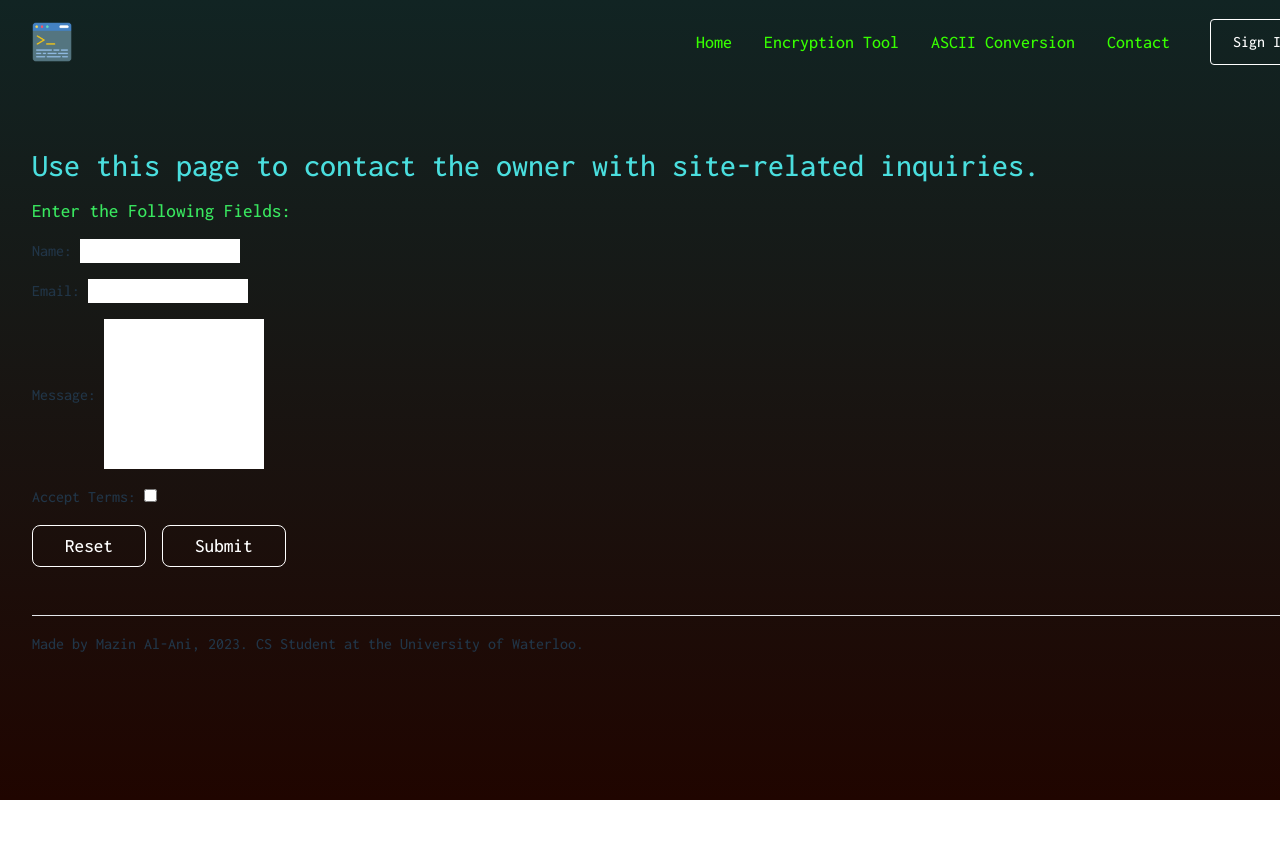
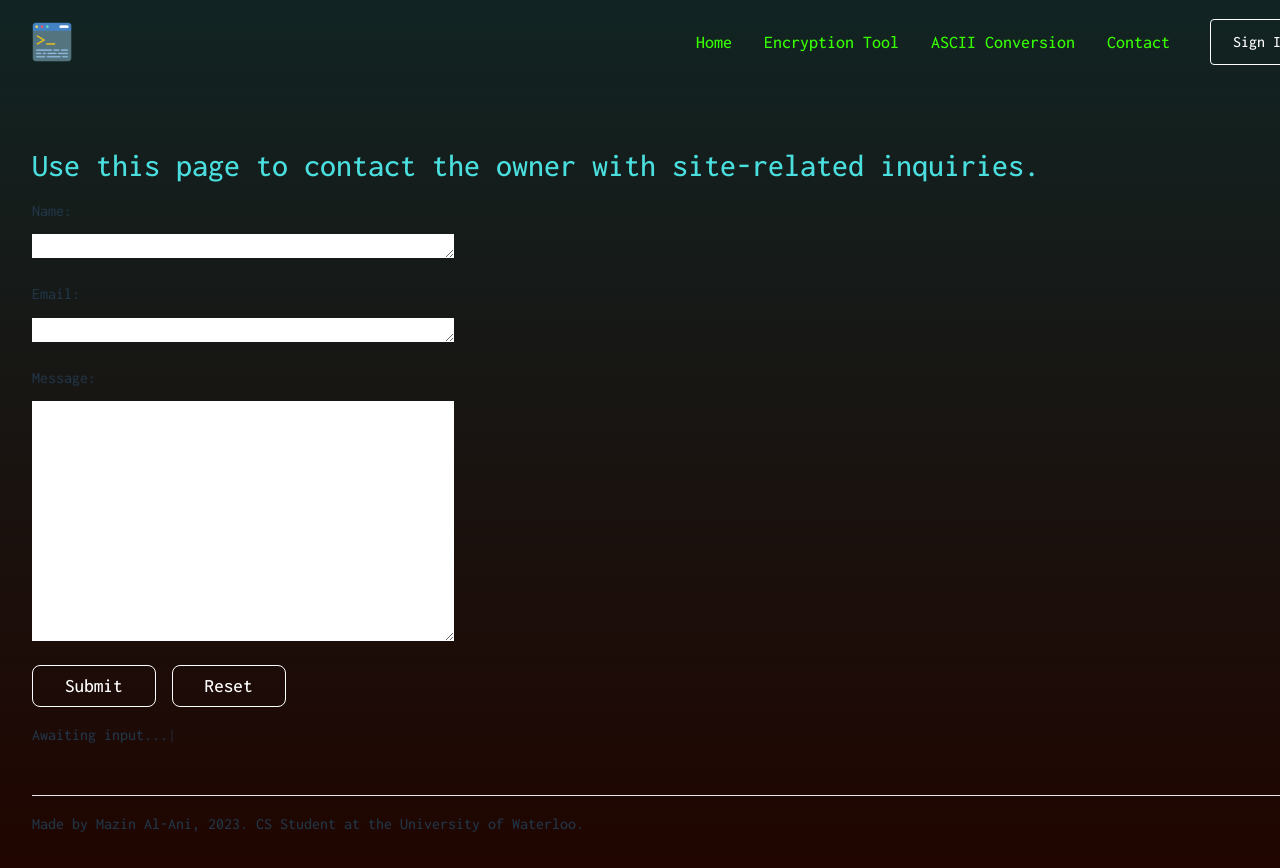
Before and after one commit to mazinal-ani/message-encryption-system, a React (Vite) app: page /contact in a window 1280 px wide. Shown: the top 868 px of the page. Before the commit the page ends 800 px from the top, so only its background shows below. Built offline with nearby package versions, Linux system fonts and the light colour scheme.

Commit message:
Fixed reset button in contact form

```diff
--- a/src/components/contactform.jsx
+++ b/src/components/contactform.jsx
@@ -1,11 +1,16 @@
-import React from 'react';
+/*import { React } from 'react';
+import { Formik, Form, Field, ErrorMessage, useFormik } from "formik";
 import './stylesheet.css';
-import { Formik, Form, Field, ErrorMessage } from "formik";
 
 const DataForm = () => (
   <>
     <h1 className='form_descriptions'>Enter the Following Fields:</h1>
     <Formik
+
+      const formik = useFormik({
+
+      }
+      );
       initialValues={{ name: "", email: "", message: "", acceptedTerms: false }}
       validate={(values) => {
         const errors = {};
@@ -43,19 +48,34 @@ const DataForm = () => (
             <label className='inner_field_padding'>
               Name:
             </label>
-            <Field type="text" name="name" />
+            <Field
+            type="text"
+            name="name"
+            onChange={formik.handleChange}
+            value={formik.values.message}
+            />
             <ErrorMessage name="name" component="span" />
           </div>
           <div className='field_padding'>
             <label className='inner_field_padding' htmlFor="email">Email:</label>
-            <Field type="email" name="email" />
+            <Field
+            type="email"
+            name="email"
+            onChange={formik.handleChange}
+            value={formik.values.email}/>
             <ErrorMessage name="email" component="span" />
           </div>
           <div className='field_padding'>
             <label className='inner_field_padding'>
               Message:
             </label>
-            <Field type="text" name="message" style={{ height: 150 }}/>
+            <Field
+            type="text"
+            name="message"
+            style={{ height: 150 }}
+            onChange={formik.handleChange}
+            value={formik.values.message}
+            />
             <ErrorMessage name="message" component="span" />
           </div>
           <div className='field_padding'>
@@ -65,7 +85,7 @@ const DataForm = () => (
           </div>
           <button
             type="button"
-            onClick={handleReset}
+            onClick={formik.handleReset}
             disabled={!dirty || isSubmitting}
           >
             Reset
@@ -79,4 +99,116 @@ const DataForm = () => (
   </>
 );
 
-export default DataForm;
+export default DataForm;*/
+
+
+
+
+
+
+
+
+
+
+
+
+
+
+import { React, useState } from 'react';
+import Typed from "react-typed";
+import { Formik, Form, Field, ErrorMessage, useFormik } from "formik";
+import './stylesheet.css';
+
+
+const DataForm = () => {
+
+  const [responseData, setResponseData] = useState(null);
+
+  const formik = useFormik({
+    initialValues: {
+      name: '',
+      email: '',
+      message: '',
+    },
+    onSubmit: (values) => {
+      console.log(values);
+      fetch('http://127.0.0.1:5000/encrypt', {
+            method: 'POST',
+            mode: 'cors',
+            headers: {
+              'Content-Type': 'application/json',
+            },
+            body: JSON.stringify({
+              values
+            }),
+          })
+          .then(response => response.json())
+          .then(data => setResponseData(JSON.stringify(data)))
+          }
+    }
+  );
+
+  return(
+    <div>
+      <form onSubmit={formik.handleSubmit}>
+      <div className='form_field'>
+        <label htmlFor='name'>
+          Name:
+        </label>
+        <textarea
+        id="name"
+        rows="1"
+        name="name"
+        type="name"
+        onChange={formik.handleChange}
+        value={formik.values.name}
+        />
+      </div>
+      <div className='form_field'>
+        <label htmlFor='name'>
+          Email:
+        </label>
+        <textarea
+        id="email"
+        rows="1"
+        name="email"
+        type="email"
+        onChange={formik.handleChange}
+        value={formik.values.email}
+        />
+      </div>
+      <div className='form_field'>
+        <label htmlFor='message'>
+          Message:
+        </label>
+        <textarea
+        id="message"
+        rows="10"
+        name="message"
+        type="message"
+        onChange={formik.handleChange}
+        value={formik.values.message}
+        />
+      </div>
+      <button type="submit">Submit</button>
+      <button onClick={formik.handleReset}>Reset</button>
+      </form>
+      <div className='field_padding'>
+      {responseData === null ? (
+        <Typed
+        strings={["Awaiting input..."]}
+        typeSpeed={25}
+        backSpeed={10}
+        loop/>
+      ) : (
+        <div>
+          <h1 className='field_padding'>Here is your encrypted message:</h1>
+          <h1 className='form_descriptions'>{responseData.replace(/"/g, '')}</h1>
+        </div>
+      )}
+      </div>
+    </div>
+  );
+};
+
+export default DataForm
--- a/src/components/stylesheet.css
+++ b/src/components/stylesheet.css
@@ -16,6 +16,12 @@
     font-size: 1.2rem;
 }
 
+.form_descriptions_msg{
+    color: #39e75f;
+    font-size: 1.2rem;
+    margin-bottom: 1rem;
+}
+
 .link_text{
     color: #4adede;
 }
@@ -23,6 +29,19 @@
 .field_padding{
     margin-top: 1rem;
     margin-bottom: 1rem;
+}
+
+.field_padding_checkbox{
+    margin-top: 1rem;
+    margin-bottom: 1rem;
+}
+
+.field_padding_checkbox label{
+    margin-right: 0.6rem;
+}
+
+.terms_msg {
+    margin-left: 1.2rem;
 }
 
 .inner_field_padding{
@@ -38,6 +57,8 @@
     margin-right: 1rem;
 }
 
+
+
 .form_field {
     display: flex;
     flex-direction: column;
@@ -45,6 +66,7 @@
 
 .form_field label {
     align-self: flex-start;
+    margin-bottom: 0.7rem;
 }
 
 .form_field textarea {
@@ -53,9 +75,40 @@
     /*background-color: #4adede;*/
 }
 
-.form_field label {
+
+
+
+
+.form_field_small {
+    display: flex;
+    flex-direction: column;
+}
+
+.form_field_small label {
+    align-self: flex-start;
     margin-bottom: 0.7rem;
 }
+
+.form_field_small textarea {
+    width: 14%;
+    margin-bottom: 1.5rem;
+    margin-right: 1.2rem;
+    /*background-color: #4adede;*/
+}
+
+
+
+.form_field_contact {
+    display: flex;
+    flex-direction: row;
+}
+
+.form_field_contact textarea {
+    margin-right: 1.2rem;
+}
+
+
+
 
 button {
     border-radius: 8px;
```
